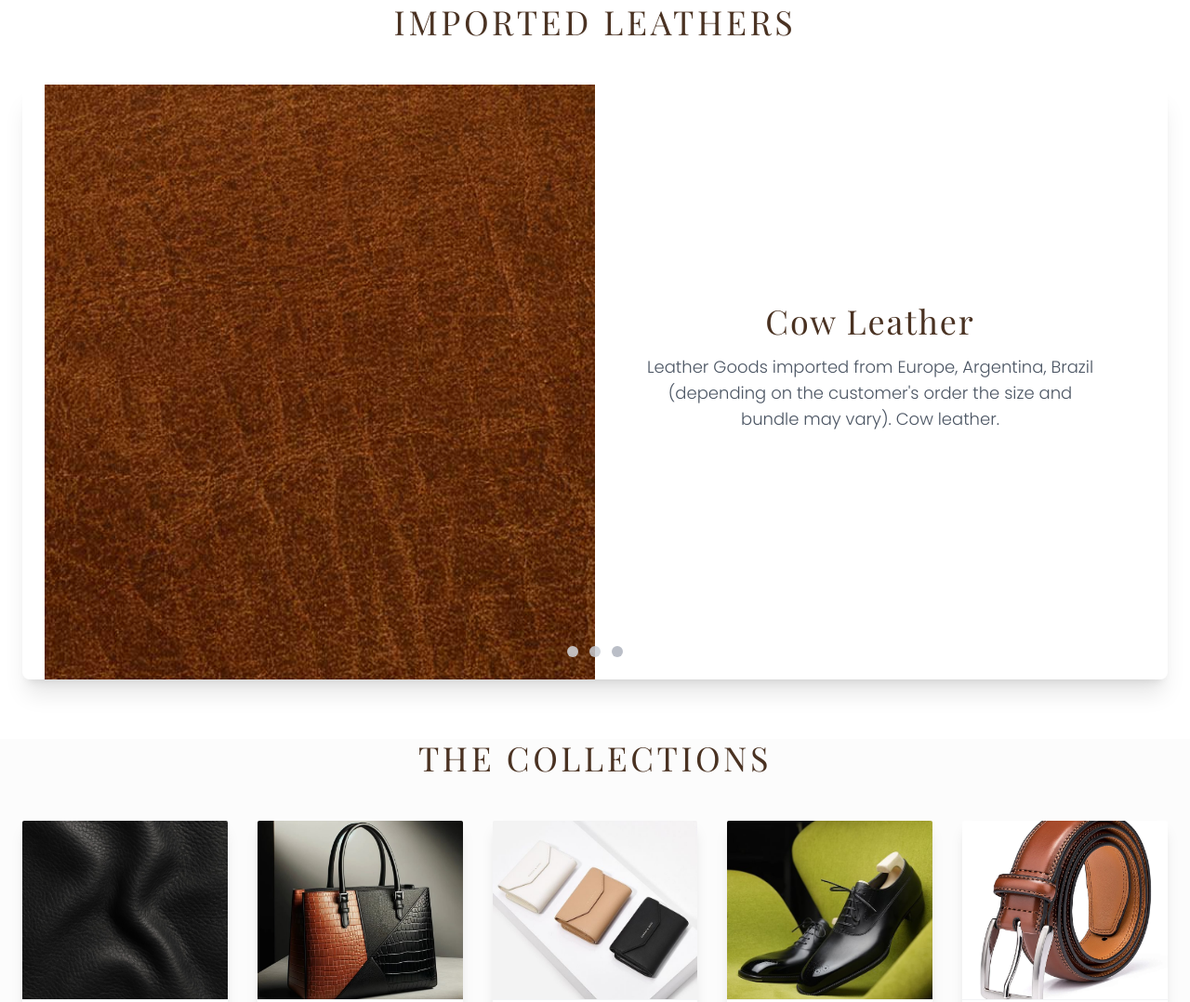
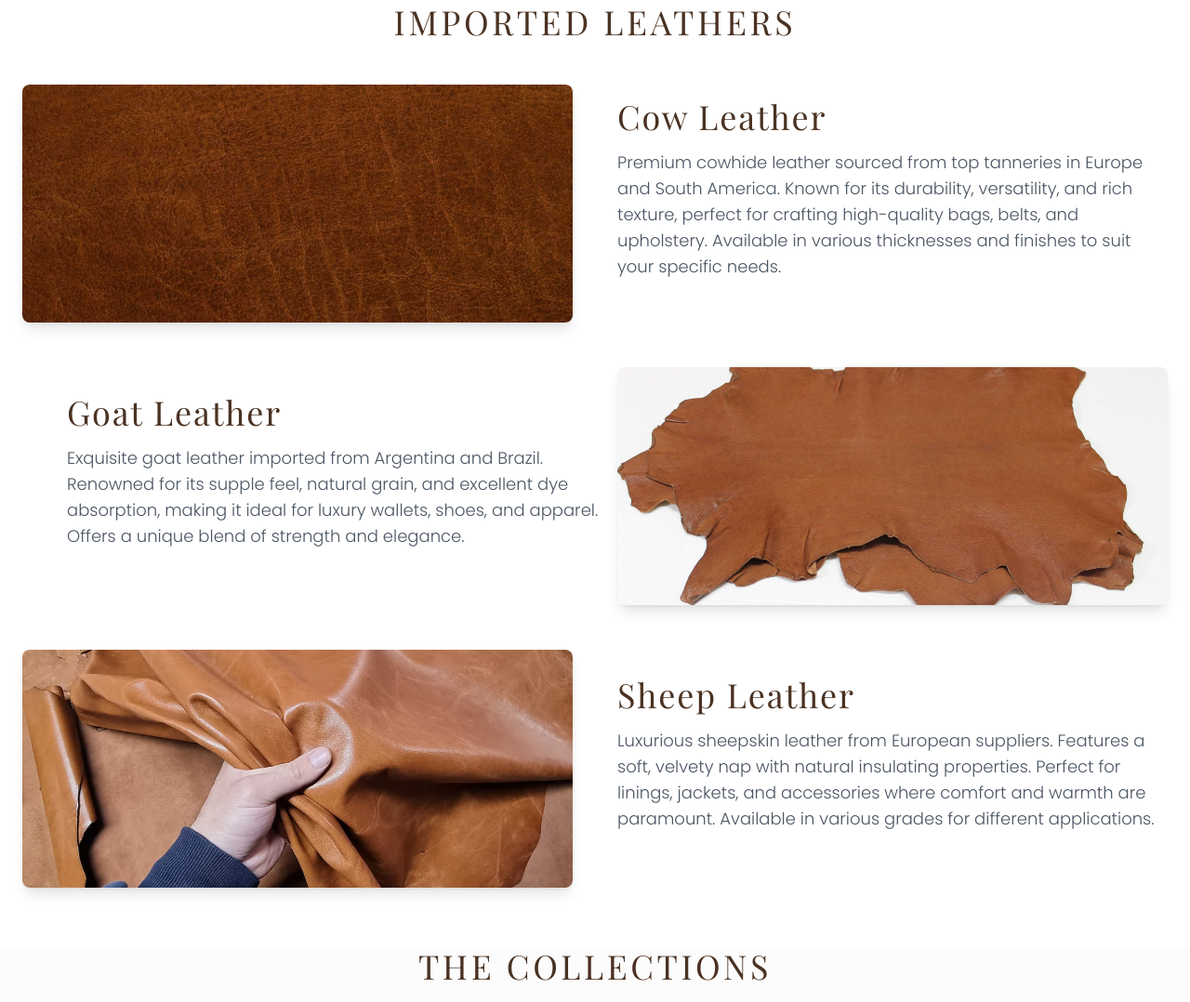
Before and after one commit to dhanush2k06/AMS-exports, a plain HTML site: page index.html in a window 1280 px wide. Shown: the part 894-1972 px from the top of the page at 93% size. Drawn offline with nearby package versions, Linux system fonts and the light colour scheme; a web font is replaced by a local one.

Commit message:
Update index.html
- almost final result
- slide effect in the imported leather section is removed

```diff
--- a/index.html
+++ b/index.html
@@ -194,19 +194,13 @@
                 </div>
             </section>
 
-            <!-- 4. Imported Leathers Slideshow -->
+            <!-- 4. Imported Leathers -->
             <section id="imported-leathers-section" class="bg-white py-16">
-                <div class="container mx-auto px-6 relative group">
+                <div class="container mx-auto px-6">
                     <h3 class="text-4xl font-light text-center mb-12 text-primary tracking-widest uppercase">Imported Leathers</h3>
 
-                    <div id="imported-leathers-slideshow-container" class="relative mx-auto container px-6 shadow-xl rounded-lg overflow-hidden">
-                        <div id="imported-leathers-slideshow" class="h-[60vh] md:h-[80vh] relative">
-                            <!-- Slides will be generated by JS -->
-                        </div>
-                        <!-- Slide Indicators -->
-                        <div id="leathers-slide-indicators" class="absolute bottom-6 left-1/2 transform -translate-x-1/2 flex space-x-3">
-                            <!-- Indicators will be generated by JS -->
-                        </div>
+                    <div id="imported-leathers-container" class="space-y-12">
+                        <!-- Leathers will be generated by JS -->
                     </div>
                 </div>
             </section>
@@ -385,9 +379,9 @@
         ];
 
         const IMPORTED_LEATHERS = [
-            { name: "Cow Leather", image: "media/cow_leather.jpg", description: "Leather Goods imported from Europe, Argentina, Brazil (depending on the customer's order the size and bundle may vary). Cow leather." },
-            { name: "Goat Leather", image: "media/goat_leather.jpg", description: "Leather Goods imported from Europe, Argentina, Brazil (depending on the customer's order the size and bundle may vary). Goat leather." },
-            { name: "Sheep Leather", image: "media/sheep_leather.webp", description: "Leather Goods imported from Europe, Argentina, Brazil (depending on the customer's order the size and bundle may vary). Sheep leather." }
+            { name: "Cow Leather", image: "media/cow_leather.jpg", description: "Premium cowhide leather sourced from top tanneries in Europe and South America. Known for its durability, versatility, and rich texture, perfect for crafting high-quality bags, belts, and upholstery. Available in various thicknesses and finishes to suit your specific needs." },
+            { name: "Goat Leather", image: "media/goat_leather.jpg", description: "Exquisite goat leather imported from Argentina and Brazil. Renowned for its supple feel, natural grain, and excellent dye absorption, making it ideal for luxury wallets, shoes, and apparel. Offers a unique blend of strength and elegance." },
+            { name: "Sheep Leather", image: "media/sheep_leather.webp", description: "Luxurious sheepskin leather from European suppliers. Features a soft, velvety nap with natural insulating properties. Perfect for linings, jackets, and accessories where comfort and warmth are paramount. Available in various grades for different applications." }
         ];
 
         // --- 2. Cart Management (using LocalStorage) ---
@@ -792,18 +786,19 @@
             clearInterval(reviewAutoScrollInterval);
         }
 
-        // --- Imported Leathers Slideshow Logic ---
+        // --- Imported Leathers Zigzag Layout ---
         function renderImportedLeathers() {
-            const slideshow = document.getElementById('imported-leathers-slideshow');
-            if (!slideshow) return;
+            const container = document.getElementById('imported-leathers-container');
+            if (!container) return;
 
-            slideshow.innerHTML = IMPORTED_LEATHERS.map((leather, index) => `
-                <div class="slideshow-item ${index === 0 ? 'active' : ''} h-full flex flex-col md:flex-row items-center">
-                    <div class="w-full md:w-1/2 h-1/2 md:h-full">
-                        <img src="${leather.image}" alt="${leather.name}" class="w-full h-full object-cover" onerror="this.onerror=null; this.src='https://placehold.co/600x400/4A3222/ffffff?text=Image+Missing';">
-                    </div>
-                    <div class="w-full md:w-1/2 flex items-center justify-center p-6 md:p-12 bg-white h-1/2 md:h-full">
-                        <div class="text-center">
+            container.innerHTML = IMPORTED_LEATHERS.map((leather, index) => {
+                const isEven = index % 2 === 0;
+                const imageOrder = isEven ? 'md:order-1' : 'md:order-2';
+                const textOrder = isEven ? 'md:order-2' : 'md:order-1';
+                return `
+                    <div class="flex flex-col md:flex-row items-center space-y-8 md:space-y-0 md:space-x-12 mb-12">
+                        <img src="${leather.image}" alt="${leather.name}" class="w-full md:w-1/2 h-64 object-cover rounded-lg shadow-lg ${imageOrder}" onerror="this.onerror=null; this.src='https://placehold.co/600x400/4A3222/ffffff?text=Image+Missing';">
+                        <div class="w-full md:w-1/2 text-center md:text-left ${textOrder}">
                             <h2 class="text-2xl md:text-4xl font-light text-primary mb-4 tracking-wider">
                                 ${leather.name}
                             </h2>
@@ -812,66 +807,8 @@
                             </p>
                         </div>
                     </div>
-                </div>
-            `).join('');
-
-            // Create indicators and start auto slide
-            createLeathersIndicators();
-            startLeathersAutoScroll();
-
-            // Interaction listeners to pause/play
-            const slideshowWrapper = document.getElementById('imported-leathers-section');
-            slideshowWrapper.addEventListener('mouseenter', stopLeathersAutoScroll);
-            slideshowWrapper.addEventListener('mouseleave', startLeathersAutoScroll);
-        }
-
-        function startLeathersAutoScroll() {
-            stopLeathersAutoScroll(); // Clear any existing interval
-            leathersAutoScrollInterval = setInterval(() => {
-                leathersSlideIndex++;
-                showLeathersSlides(leathersSlideIndex);
-            }, 5000); // Change image every 5 seconds
-        }
-
-        function stopLeathersAutoScroll() {
-            clearInterval(leathersAutoScrollInterval);
-        }
-
-        function showLeathersSlides(n) {
-            const slides = document.querySelectorAll('#imported-leathers-slideshow .slideshow-item');
-            const indicators = document.querySelectorAll('#leathers-slide-indicators button');
-
-            if (slides.length === 0) return;
-
-            if (n >= slides.length) leathersSlideIndex = 0;
-            if (n < 0) leathersSlideIndex = slides.length - 1;
-
-            slides.forEach(s => s.classList.remove('active'));
-            indicators.forEach(i => i.classList.remove('bg-white', 'opacity-100'));
-            indicators.forEach(i => i.classList.add('bg-gray-400', 'opacity-70'));
-
-            slides[leathersSlideIndex].classList.add('active');
-            indicators[leathersSlideIndex].classList.remove('bg-gray-400', 'opacity-70');
-            indicators[leathersSlideIndex].classList.add('bg-white', 'opacity-100');
-        }
-
-        function autoLeathersSlide() {
-            leathersSlideIndex++;
-            showLeathersSlides(leathersSlideIndex);
-            setTimeout(autoLeathersSlide, 5000); // Change image every 5 seconds
-        }
-
-        function createLeathersIndicators() {
-            const slides = document.querySelectorAll('#imported-leathers-slideshow .slideshow-item');
-            const container = document.getElementById('leathers-slide-indicators');
-            container.innerHTML = '';
-            slides.forEach((_, i) => {
-                const btn = document.createElement('button');
-                btn.className = 'w-3 h-3 rounded-full bg-gray-400 opacity-70 transition duration-300';
-                btn.onclick = () => showLeathersSlides(i);
-                container.appendChild(btn);
-            });
-            showLeathersSlides(0); // Initialize first slide
+                `;
+            }).join('');
         }
 
         // --- 5. Initialization ---
```
